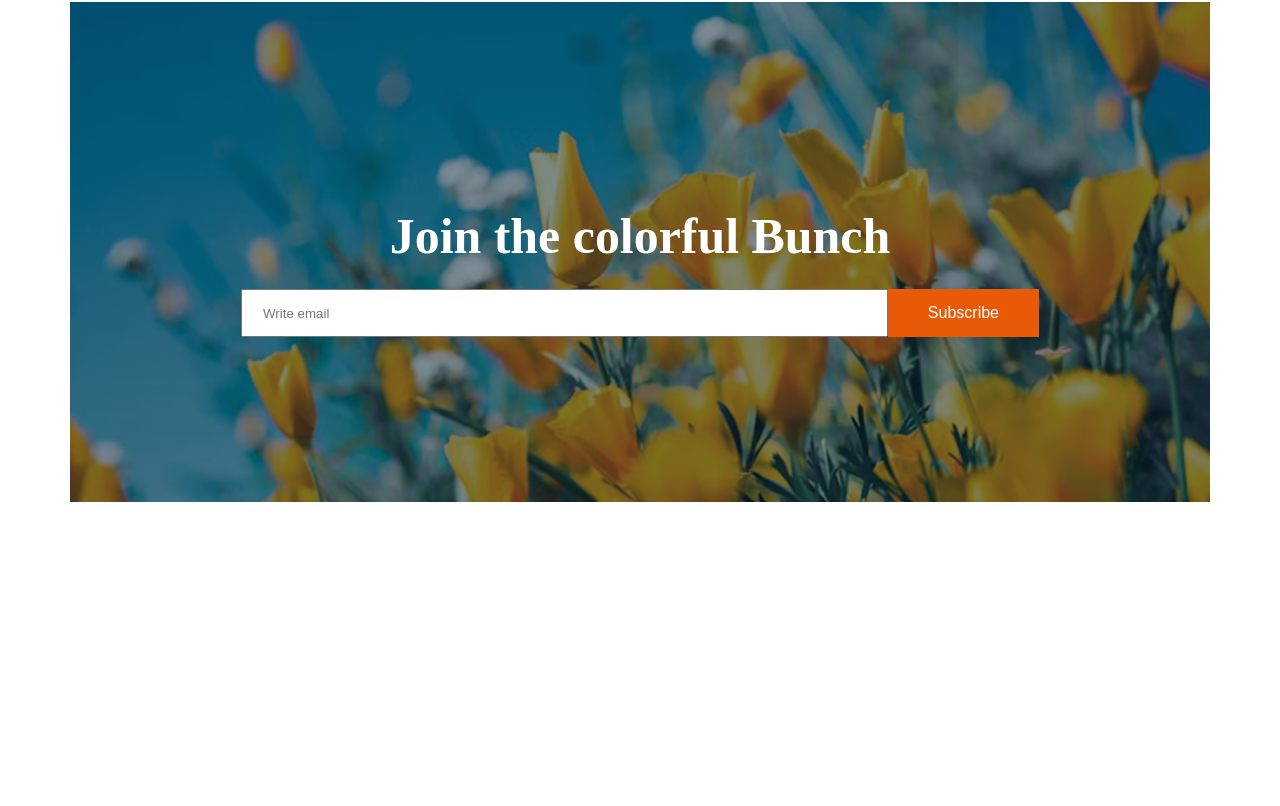
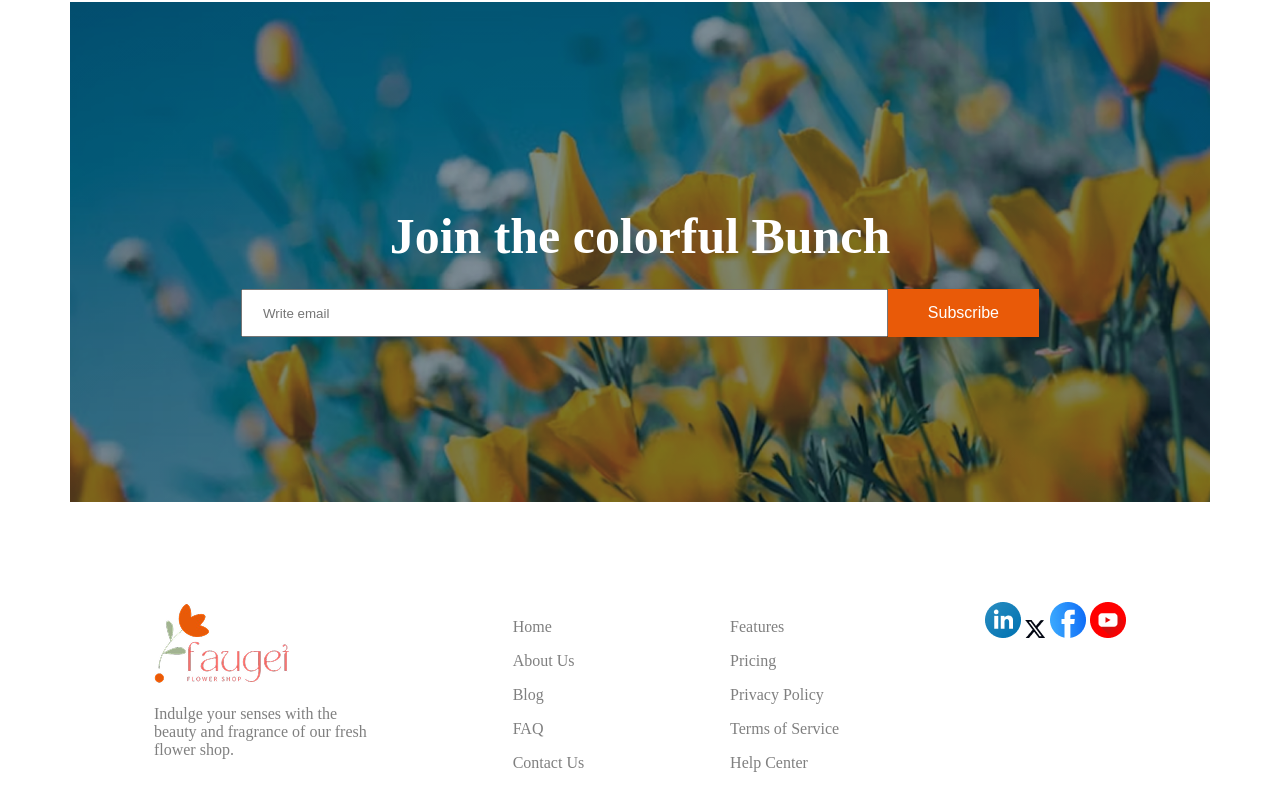
Before and after one commit to SyedaZannatulTushi/Assignment-2, a plain HTML site: page index.html in a window 1280 px wide. Shown: the part 3459-4265 px from the top of the page. Before the commit the page ends 4061 px from the top, so only its background shows below. Drawn offline with Linux system fonts and the light colour scheme; a web font is replaced by a local one.

Commit message:
added footer section & reponsive

```diff
--- a/index.html
+++ b/index.html
@@ -149,8 +149,35 @@
 
 
 
+
     </main>
     <footer>
+      <div class="last-part">
+        <div class="last-content">
+          <img src="assets/logo.png" alt="">
+          <p class="last-description dark-2">Indulge your senses with the <br> beauty and fragrance of our fresh <br> flower shop. </p>
+        </div>
+        <div class="last-list-1 dark-2">
+          <p>Home</p>
+          <p>About Us</p>
+          <p>Blog</p>
+          <p>FAQ</p>
+          <p>Contact Us</p>
+        </div>
+        <div class="last-list-2 dark-2">
+          <p>Features</p>
+          <p>Pricing</p>
+          <p>Privacy Policy</p>
+          <p>Terms of Service</p>
+          <p>Help Center</p>
+        </div>
+        <div class="icons">
+          <img src="assets/icon-linkedin.png" alt="">
+          <img src="assets/icon-twitter.png" alt="">
+          <img src="assets/icon-facebook.png" alt="">
+          <img src="assets/icon-youtube.png" alt="">
+        </div>
+       </div>
 
     </footer>
 </body>
--- a/styles.css
+++ b/styles.css
@@ -129,6 +129,7 @@
 
 
 }
+
 .card{
     text-align: center;
     width: 270px;
@@ -338,13 +339,25 @@
     padding:10px 20px;
     outline: none;
 }
+.last-content{
+    max-width: 350px;
+    max-height: 170px;
+}
+.last-part{
+    display: flex;
+    justify-content: space-evenly;
+    margin: 50px auto;
+}
+
 @media screen and (max-width:576px){
     .hide{
         display: none;
         max-height: auto;
 
     }
-    .banner,
+    .banner{
+        flex-direction: column-reverse;
+    }
     .lovers-card{
         flex-direction: column;
         gap: 10px;
@@ -365,10 +378,20 @@
         margin: 0;
         margin-top: 250px;
     }
+    .description{
+        height: 0;
+        width: 500px;
+        margin-bottom: 100px;
+    }
     .card-container{
-        grid-template-columns: 2,(3fr);
+        grid-template-columns: repeat(2,1fr);
         margin: 0;
         gap: 10px;
+        width: 250px;
+
+    }
+    .card{
+        width: 250px;
     }
     .deal-container{
         margin: 180PX auto;
@@ -376,7 +399,7 @@
     }
     .card-container-gap{
         grid-template-columns: repeat(1,1fr);
-        /* margin: 0; */
+
     }
     .card-zb{
         height: 200px;
@@ -389,6 +412,8 @@
     .btns-primary{
         padding:8px 20px;
     }
-
+   .last-part{
+      flex-direction: column;
+   }
 
 }
```
